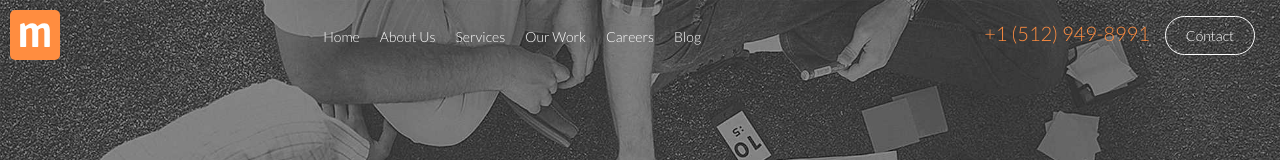
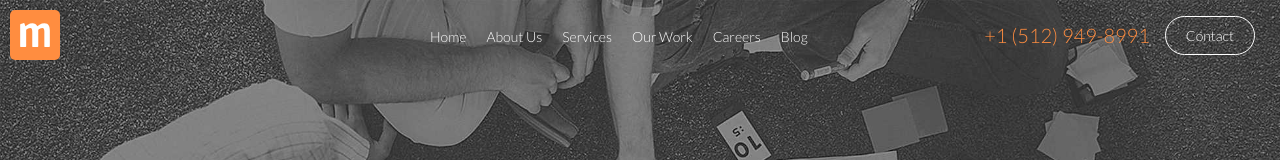
Before and after one commit to MichaelSpencer1995/moove-it-mock, a React (Create React App) app: page / in a window 1280 px wide. Shown: the top 160 px of the page. Built offline with nearby package versions, Linux system fonts and the light colour scheme.

Commit message:
restyled nav

```diff
--- a/src/components/nav.js
+++ b/src/components/nav.js
@@ -6,9 +6,11 @@ class Nav extends Component {
         return (
             <View>
                 <Container>
-                    <Logo>
-                        <LogoSvg xmlns="http://www.w3.org/2000/svg" viewBox="0 0 35 35" width="30px"><path d="M4.7 3.6c-.2 0-.5.1-.8.2l-3.1 1c-.4.2-.6.6-.6 1.1v24.7c0 .6.1.8.8.8h5.4c.6 0 .8-.2.8-.8v-19c.7-.7 2.5-2.2 4.8-2.2 2.1 0 2.3 2.5 2.3 4.5v16.7c0 .6.1.8.8.8h5.4c.6 0 .8-.2.8-.8v-19c.7-.7 2.5-2.2 4.8-2.2 2.1 0 2.3 2.5 2.3 4.5v16.7c0 .6.1.8.8.8H34c.6 0 .8-.2.8-.8V12.3c0-4.7-1.2-8.6-6.3-8.6-4.4 0-6.8 2.3-8.4 3.7-.7-2.3-3.2-3.7-5.5-3.7-4.3 0-6.7 2.3-8.3 3.7C5.6 5 5.2 3.8 4.7 3.6z"></path></LogoSvg>
-                    </Logo>
+                    <LogoContainer>
+                        <Logo>
+                            <LogoSvg xmlns="http://www.w3.org/2000/svg" viewBox="0 0 35 35" width="30px"><path d="M4.7 3.6c-.2 0-.5.1-.8.2l-3.1 1c-.4.2-.6.6-.6 1.1v24.7c0 .6.1.8.8.8h5.4c.6 0 .8-.2.8-.8v-19c.7-.7 2.5-2.2 4.8-2.2 2.1 0 2.3 2.5 2.3 4.5v16.7c0 .6.1.8.8.8h5.4c.6 0 .8-.2.8-.8v-19c.7-.7 2.5-2.2 4.8-2.2 2.1 0 2.3 2.5 2.3 4.5v16.7c0 .6.1.8.8.8H34c.6 0 .8-.2.8-.8V12.3c0-4.7-1.2-8.6-6.3-8.6-4.4 0-6.8 2.3-8.4 3.7-.7-2.3-3.2-3.7-5.5-3.7-4.3 0-6.7 2.3-8.3 3.7C5.6 5 5.2 3.8 4.7 3.6z"></path></LogoSvg>
+                        </Logo>
+                    </LogoContainer>
 
                     <Links>
                         <Link><a href="#">Home</a></Link>
@@ -46,7 +48,11 @@ const Container = styled.div`
     display: flex;
     justify-content: space-between;
     align-items: center;
+    > * {
+        flex-basis: 33.33333%;
+    }
 `
+const LogoContainer = styled.div``
 const Logo = styled.div`
     display: flex;
     justify-content: center;
@@ -75,7 +81,11 @@ const Link = styled.li`
         color: white;
     }
 `
-const ContactInfo = styled.div``
+const ContactInfo = styled.div`
+    display: flex;
+    align-items: center;
+    justify-content: flex-end;
+`
 const PhoneNumber = styled.a`
     color: #ff8d40;
     font-size: 20px;
```
